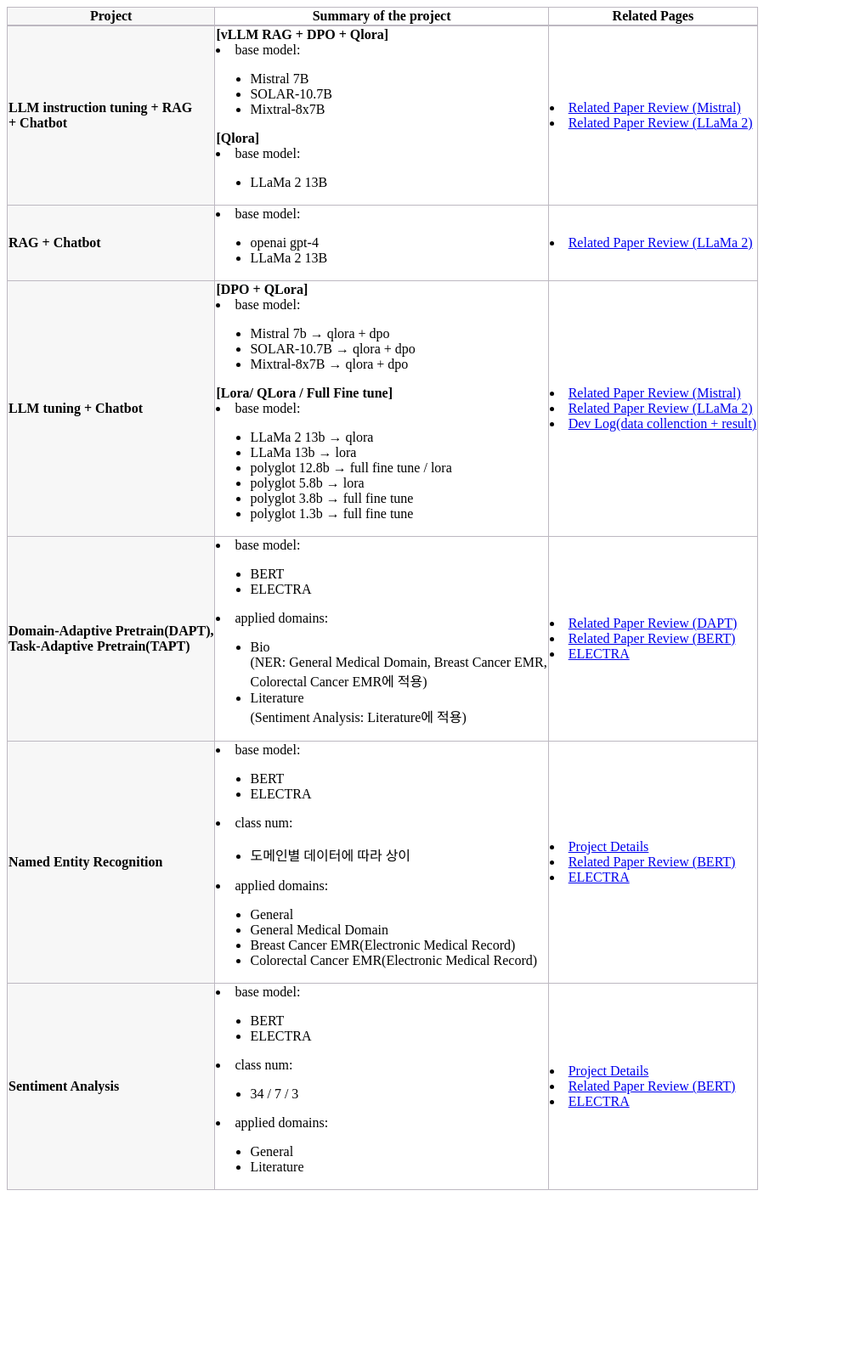
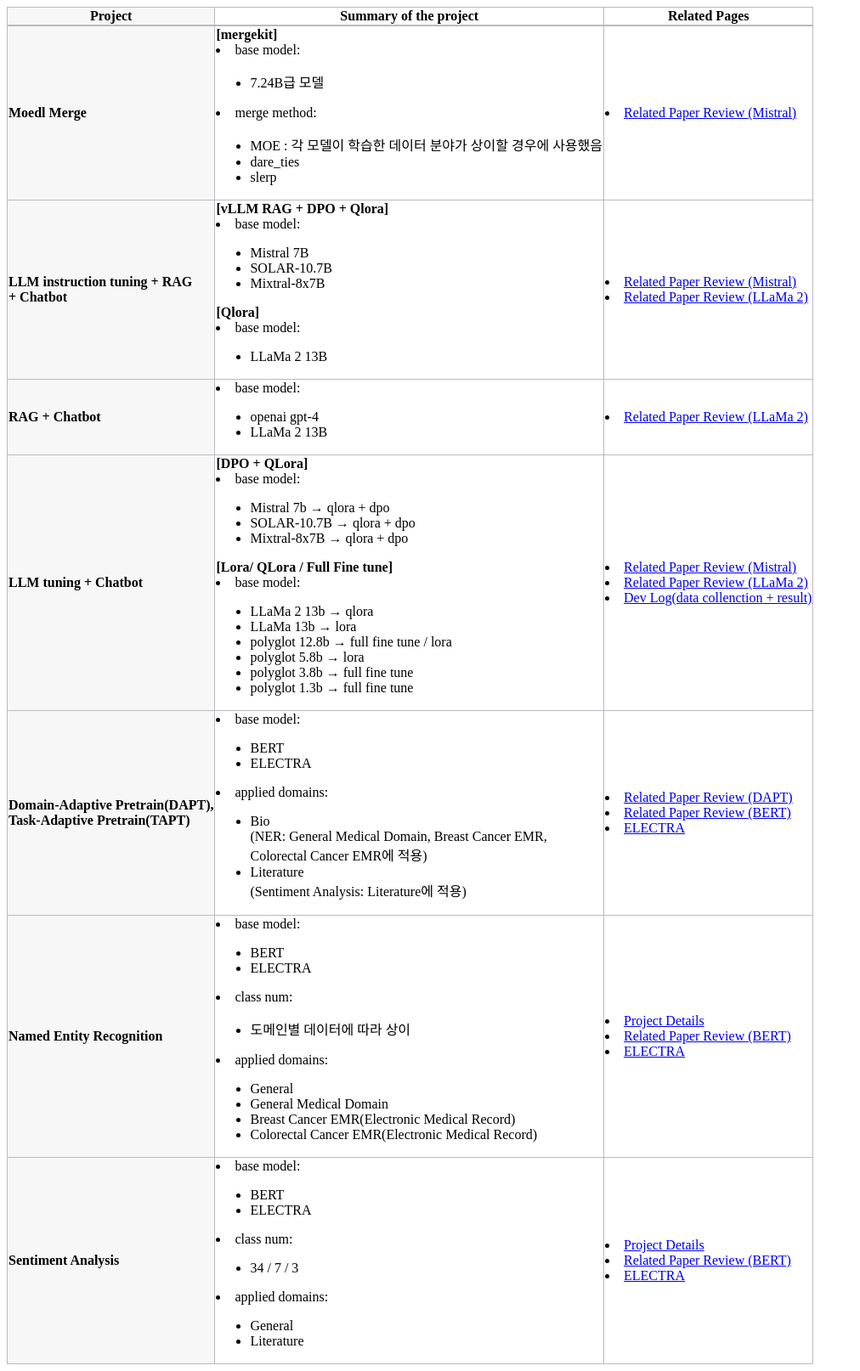
Before and after one commit to finddme/finddme.github.io, a Jekyll site: the page built from _posts/2022-01-01-Dev.md, in a window 1280 px wide. Shown: the whole page at 85% size, without its empty margins (0-1012 px from the left). Built offline with Jekyll 4.4.1, drawn with Linux system fonts in a browser that asks for light colours; before the commit the page ends 1409 px from its top, so only the background shows below that.

Commit message:
Update 2022-01-01-Dev.md

```diff
--- a/_posts/2022-01-01-Dev.md
+++ b/_posts/2022-01-01-Dev.md
@@ -22,6 +22,27 @@
        <tr>
          <th class="line4" bgcolor="#F8F7F9">Project</th>
          <th class="line2">Summary of the project</th><th class="line2">Related Pages</th>
+       </tr>
+       <tr>
+         <td class="line3"><strong>Moedl Merge</strong></td>
+         <td class="line">
+           <strong>[mergekit]</strong>
+           <li>base model:
+             <ul>
+               <li>7.24B급 모델</li>
+             </ul>
+           </li>
+           <li>merge method:
+             <ul>
+               <li>MOE : 각 모델이 학습한 데이터 분야가 상이할 경우에 사용했음</li>
+               <li>dare_ties</li>
+               <li>slerp</li>
+             </ul>
+           </li>
+         </td>
+         <td class="line">
+           <li><a href="https://finddme.github.io/natural%20language%20processing/2023/12/04/Mistral/">Related Paper Review (Mistral)</a></li>
+         </td>
        </tr>
        <tr>
          <td class="line3"><strong>LLM instruction tuning + RAG<br>+ Chatbot</strong></td>
```
